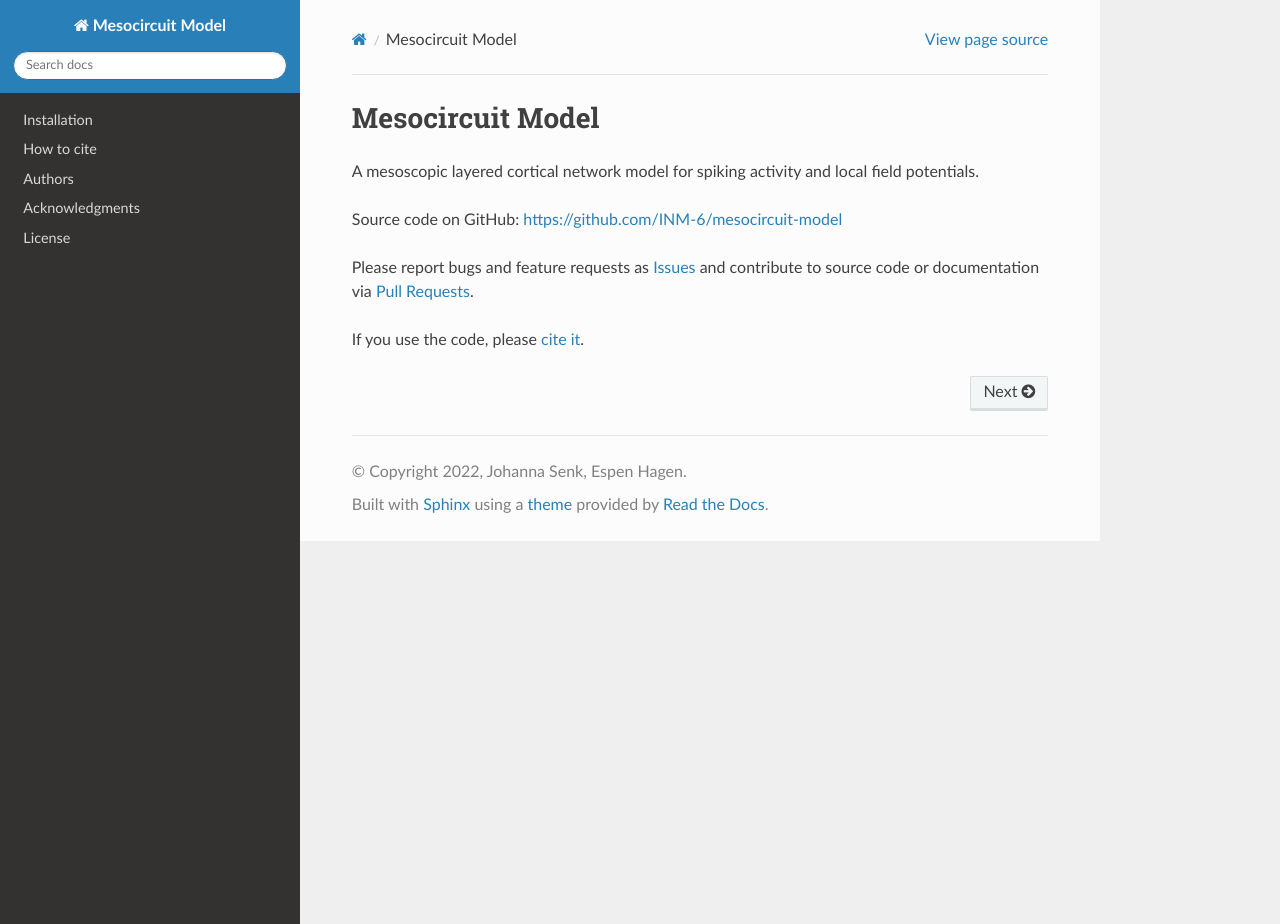
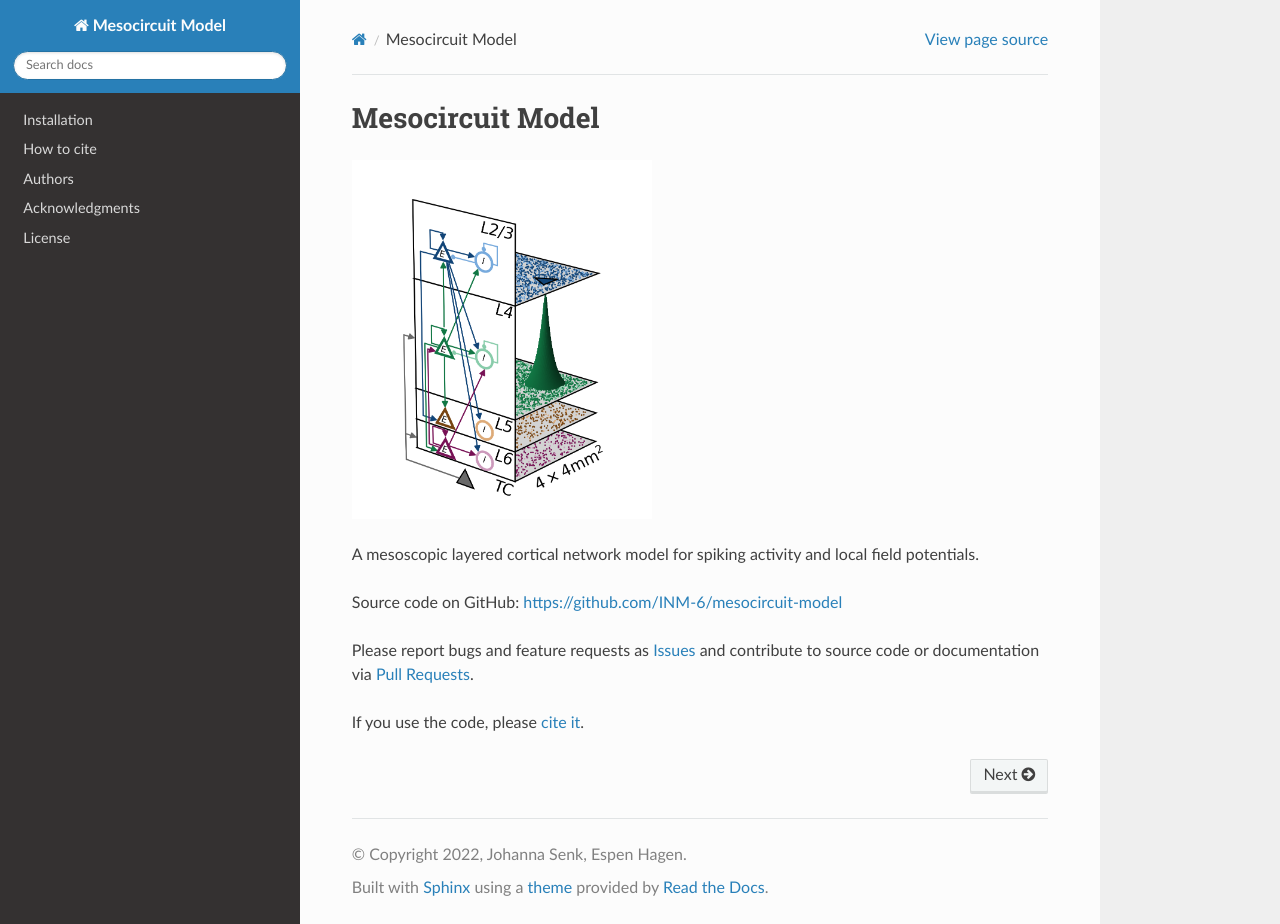
Before and after one commit to INM-6/mesocircuit-model, a Sphinx documentation site: the page built from docs/source/index.rst, in a window 1280 px wide and 924 px high. Built offline with Sphinx 7.4.7 and the Read the Docs theme 2.0.0, drawn with Linux system fonts in a browser that asks for light colours.

Commit message:
Add mesocircuit image

```diff
--- a/docs/source/index.rst
+++ b/docs/source/index.rst
@@ -12,6 +12,10 @@ Mesocircuit Model
    acknowledgments
    license
 
+.. image:: images/network_model_sketch_upscaled.png
+  :width: 300
+  :alt: Network model sketch upscaled
+
 A mesoscopic layered cortical network model for spiking activity and local field
 potentials.
 
```
